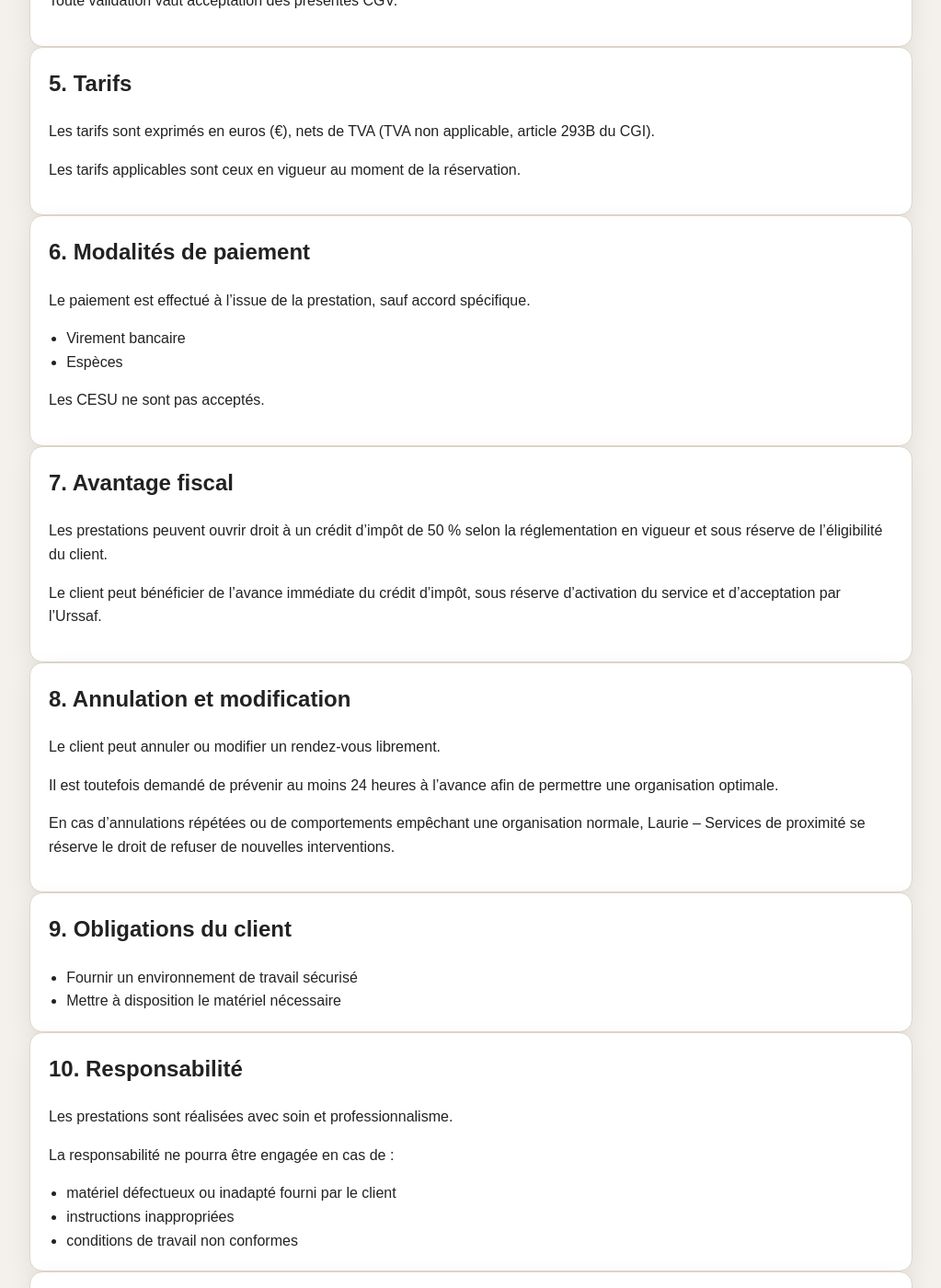
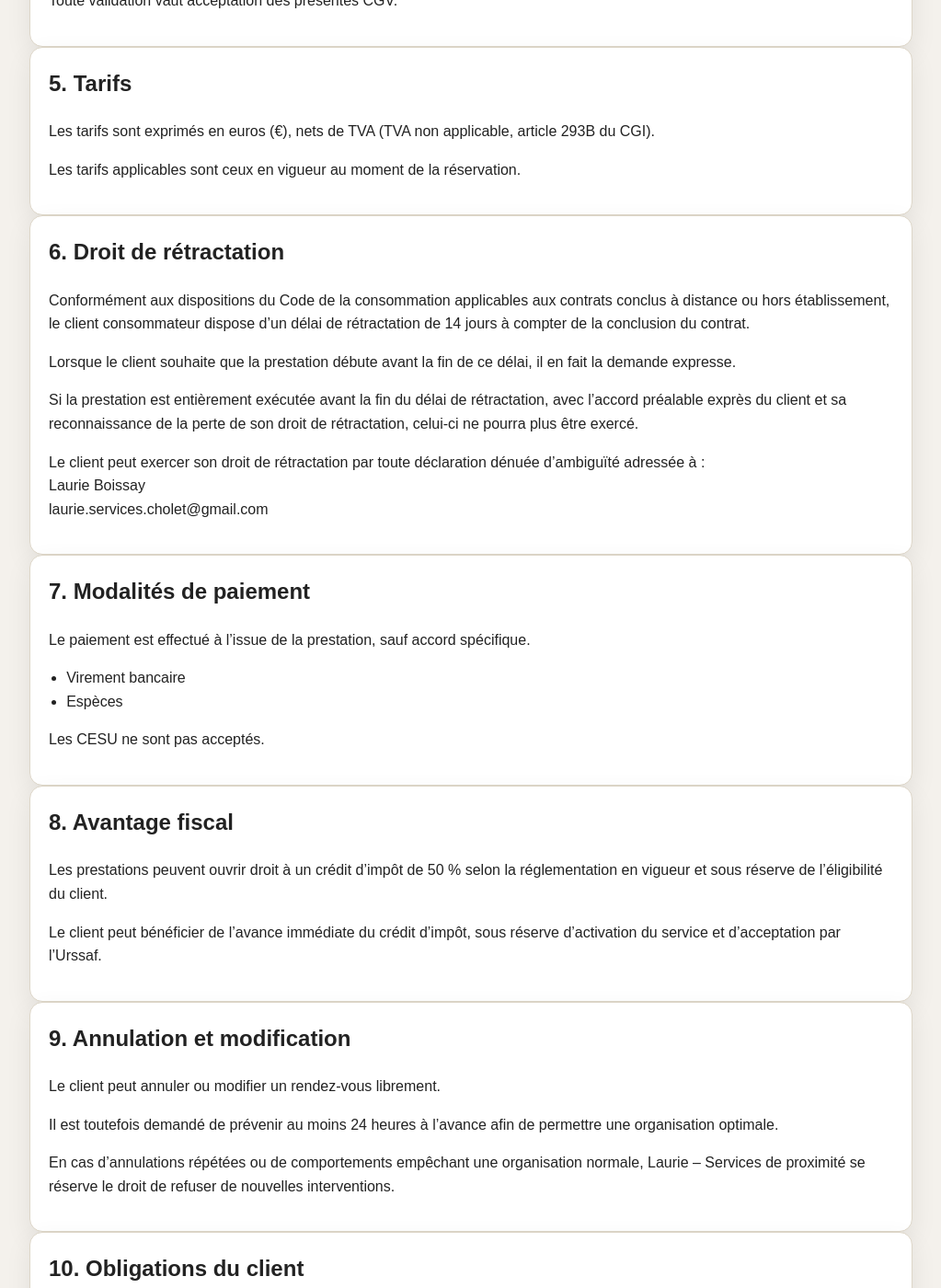
Before and after one commit to Laurie-services/laurie-services.github.io, a Jekyll site: the page built from cgv.html, in a window 1280 px wide and 1400 px high, scrolled down 1536 px. Shown: the whole window at 92% size, without its empty margins (128-1151 px from the left). Built offline with Jekyll 4.4.1, drawn with Linux system fonts in a browser that asks for light colours; some of the changed text lies outside the part shown.

Commit message:
ajout num SAP et droit retractation

```diff
--- a/cgv.html
+++ b/cgv.html
@@ -83,7 +83,34 @@ description: "Conditions générales de vente des prestations de services à dom
 </section>
 
 <section class="card">
-  <h2>6. Modalités de paiement</h2>
+  <h2>6. Droit de rétractation</h2>
+
+  <p>
+    Conformément aux dispositions du Code de la consommation applicables aux contrats conclus à distance
+    ou hors établissement, le client consommateur dispose d’un délai de rétractation de 14 jours à compter
+    de la conclusion du contrat.
+  </p>
+
+  <p>
+    Lorsque le client souhaite que la prestation débute avant la fin de ce délai, il en fait la demande expresse.
+  </p>
+
+  <p>
+    Si la prestation est entièrement exécutée avant la fin du délai de rétractation, avec l’accord préalable exprès
+    du client et sa reconnaissance de la perte de son droit de rétractation, celui-ci ne pourra plus être exercé.
+  </p>
+
+  <p>
+    Le client peut exercer son droit de rétractation par toute déclaration dénuée d’ambiguïté adressée à :
+    <br>
+    Laurie Boissay
+    <br>
+    laurie.services.cholet@gmail.com
+  </p>
+</section>
+
+<section class="card">
+  <h2>7. Modalités de paiement</h2>
   <p>
     Le paiement est effectué à l’issue de la prestation, sauf accord spécifique.
   </p>
@@ -201,7 +228,7 @@ description: "Conditions générales de vente des prestations de services à dom
 </section>
 
 <section class="card">
-  <h2>13. Litige – Médiation de la consommation</h2>
+  <h2>14. Litige – Médiation de la consommation</h2>
 
   <p>
     En cas de litige entre le client et l’entreprise, ceux-ci s’efforceront de le résoudre à l’amiable.
```
Also changed, not shown: other parts of cgv.html (+7 -7 lines), mentions-legales.html (+7 -2 lines), 2 other files.
